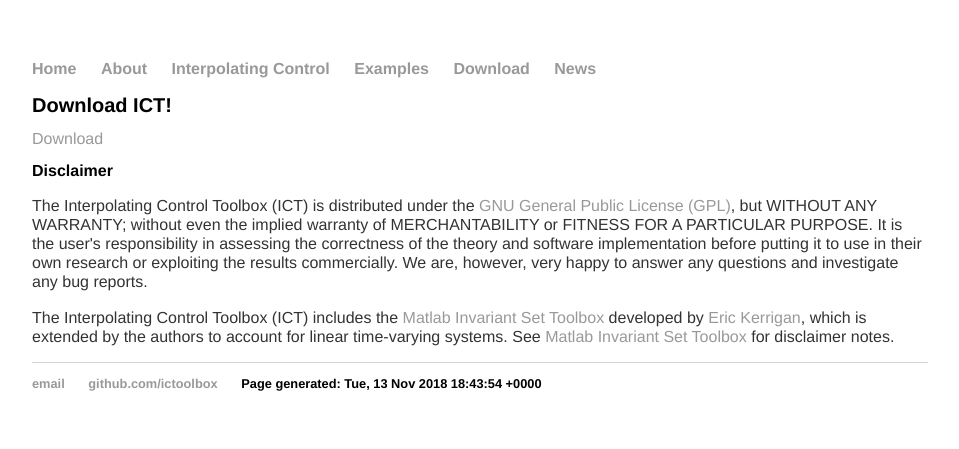
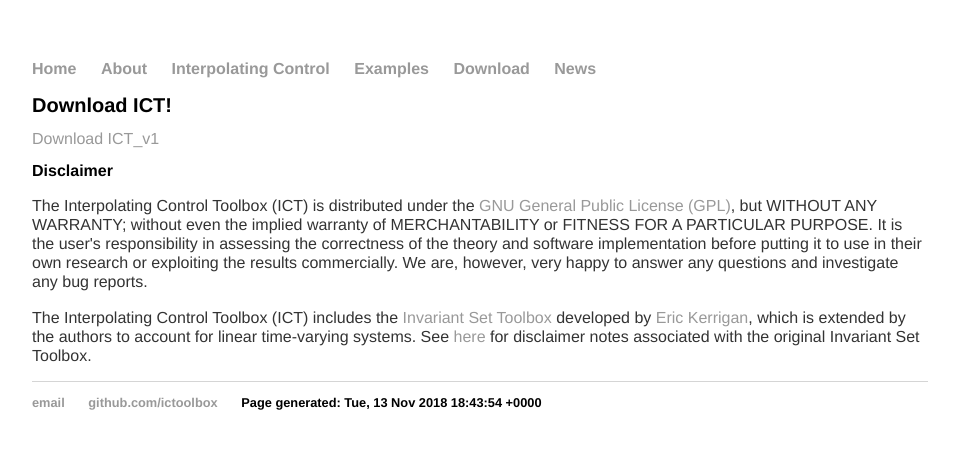
Before and after one commit to ICToolbox/ictoolbox.github.io, a Jekyll site: the page built from download/index.html, in a window 1280 px wide. Shown: the top 449 px of the page, without its empty margins (160-1119 px from the left). Built offline with Jekyll 4.4.1, drawn with Linux system fonts in a browser that asks for light colours.

Commit message:
Update index.html

```diff
--- a/download/index.html
+++ b/download/index.html
@@ -4,7 +4,7 @@ title: Download, Interpolating Control Toolbox
 ---
 <div class="blurb">
 	<h1>Download ICT!</h1>
-	<a href="ICT.zip" target="_blank">Download</a>
+	<a href="ICT.zip" target="_blank">Download ICT_v1</a>
 	<!-- <p>Nothing here yet.</p> -->
 	<h2>Disclaimer</h2>
 <p>The Interpolating Control Toolbox (ICT) is distributed under the <a href="http://www.gnu.org/licenses/gpl.html">GNU General Public License (GPL)</a>,
@@ -13,9 +13,9 @@ PARTICULAR PURPOSE. It is the user's responsibility in assessing the correctness
 and software implementation before putting it to use in their own research or exploiting the
 results commercially. We are, however, very happy to answer any questions and investigate any bug reports.</p>
 
-<p>The Interpolating Control Toolbox (ICT) includes the <a href="http://www-control.eng.cam.ac.uk/eck21/matlab/invsetbox/">Matlab
-	Invariant Set Toolbox</a> developed by <a href="http://www.imperial.ac.uk/people/e.kerrigan">Eric Kerrigan</a>,
-	which is extended by the authors to account for linear time-varying systems. See <a href="http://www-control.eng.cam.ac.uk/eck21/matlab/invsetbox/">Matlab
-	Invariant Set Toolbox</a> for disclaimer notes.</p>
+<p>The Interpolating Control Toolbox (ICT) includes the <a href="http://www-control.eng.cam.ac.uk/eck21/matlab/invsetbox/">
+Invariant Set Toolbox</a> developed by <a href="http://www.imperial.ac.uk/people/e.kerrigan">Eric Kerrigan</a>,
+which is extended by the authors to account for linear time-varying systems. See <a href="http://www-control.eng.cam.ac.uk/eck21/matlab/invsetbox/">here</a>
+for disclaimer notes associated with the original Invariant Set Toolbox.</p>
 
 </div><!-- /.blurb -->
```
